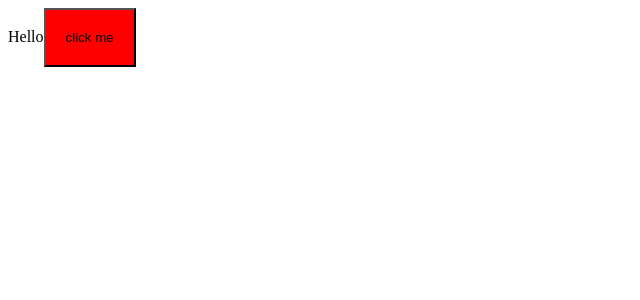
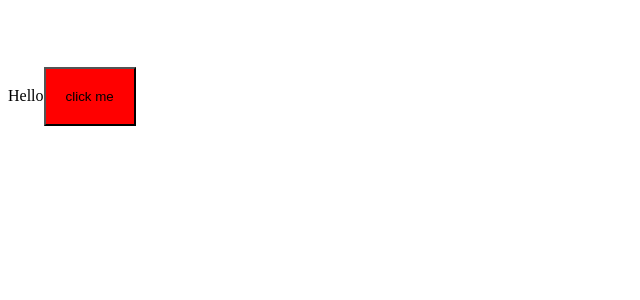
Before and after one commit to Sergey-lang/webpack, a React app: page / in a window 1280 px wide. Shown: the top 300 px of the page, without its empty margins (0-640 px from the left). Built offline with nearby package versions, Linux system fonts and the light colour scheme.

Commit message:
add css modules

```diff
--- /dev/null
+++ b/src/components/App.module.scss
@@ -0,0 +1,8 @@
+.button {
+    background: red;
+    padding: 20px;
+}
+
+.value {
+    font-size: 100px;
+}
--- a/src/components/App.scss
+++ /dev/null
@@ -1,4 +0,0 @@
-button {
-    background: red;
-    padding: 20px;
-}
--- a/src/components/App.tsx
+++ b/src/components/App.tsx
@@ -1,9 +1,10 @@
-import './App.scss';
+import classes from './App.module.scss';
 export const App = () => {
     return (
         <div>
+            <h1 className={classes.value}></h1>
             Hello
-            <button>click me</button>
+            <button className={classes.button}>click me</button>
         </div>
     )
 }
--- /dev/null
+++ b/src/global.d.ts
@@ -0,0 +1,7 @@
+declare module '*.module.scss' {
+    interface IClassNames {
+        [className: string]: string
+    }
+    const classNames: IClassNames;
+    export = classNames;
+}
```
Also changed, not shown: 1 other file (tests, documents, lock files or other folders).
